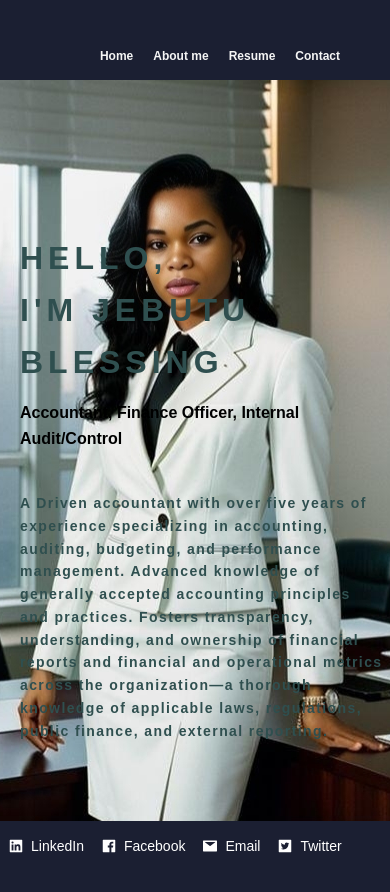
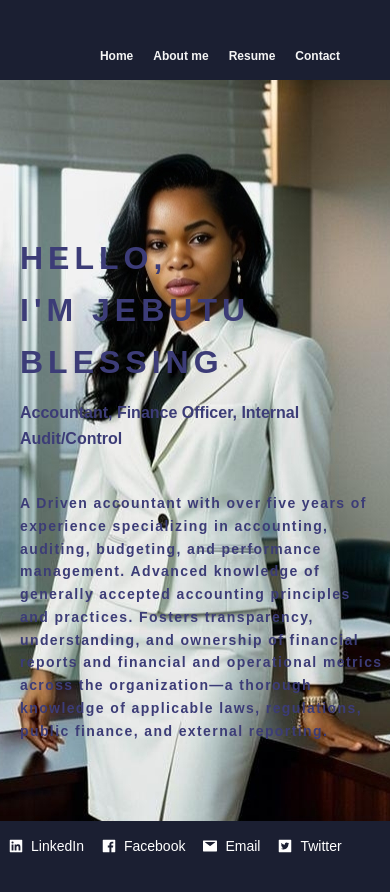
Before and after one commit to femigabriel/jebutu_portfolio, a Next.js app: page / in a window 390 px wide. Shown: the top 892 px of the page. Built offline with nearby package versions, Linux system fonts and the light colour scheme; a web font is replaced by a local one.

Commit message:
page revamp

```diff
--- a/src/styles/globals.css
+++ b/src/styles/globals.css
@@ -122,20 +122,20 @@ body::-webkit-scrollbar-thumb {
   .hero-page h1 {
     font-size: 32px;
     line-height: 52px;
-    color: darkslategray;
+    color: rgb(60, 60, 119);
     margin-top: 120px;
     margin-left: 20px;
   }
   .hero-page p {
     font-size: 14px;
     width: 26em;
-    color: darkslategray;
+    color: rgb(60, 60, 119);
     font-weight: 600;
     margin-left: 20px;
     margin-right: 20px;
   }
   .hero-page h3 {
-    color: black;
+    color: rgb(60, 60, 119);
     font-weight: 700;
     margin-left: 20px;
   }
```
